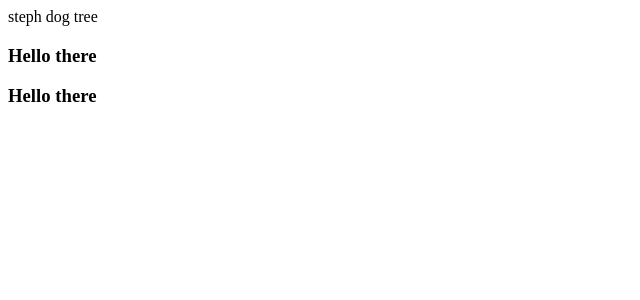
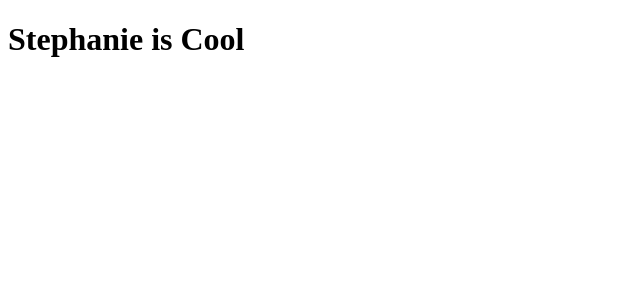
Before and after one commit to SW55293/advanced-react-fundamentals, a React (Create React App) app: page / in a window 1280 px wide. Shown: the top 300 px of the page, without its empty margins (0-640 px from the left). Built offline with nearby package versions, Linux system fonts and the light colour scheme.

Commit message:
passing into functions

```diff
--- a/src/Reusability/AppReuse-2.js
+++ b/src/Reusability/AppReuse-2.js
@@ -18,10 +18,18 @@ const AppReuse2 = (props) => {
 		// </div>
 		<div>
 			{/* array return */}
-			<Render1 nameArray={["steph ", "dog ", "tree "]}/>
+			{/* <Render1 nameArray={["steph ", "dog ", "tree "]}/>  */}
 
-			{/* function return...not really working well */}
-			<Render1 func={function() {return "this is a function"}}/>
+			{/* 1 = <Render1 func={function() {return "this is a function"}}/> */}
+			{/* 2 = <Render1 func={function() {return <h1>"this is a function"</h1>}}/> */}
+			{/* 3 = <Render1 func={function(name) {return <h1>Hey {name}</h1>}}/> */}
+			<Render1 func={
+				function (isCool) {
+					return (
+						<h1>{isCool ? " Stephanie is Cool" : "She Sucks!"}</h1>
+					)
+				}
+			} />
 		</div>
 	)
 }
--- a/src/Reusability/Render/RenderPractice.js
+++ b/src/Reusability/Render/RenderPractice.js
@@ -10,7 +10,11 @@ const RenderPractice = (props) => {
 
 			{props.nameArray}
 
-			<h3>Hello there {props.func}</h3>
+			{/* Hello there {props.func("Stephanie")} */}
+			{/* pass in a name into the function for #3 in appreuse2*/}
+
+			{props.func(true)}
+			{/* example with a boolean variable */}
 
 		</div>
 	)
```
